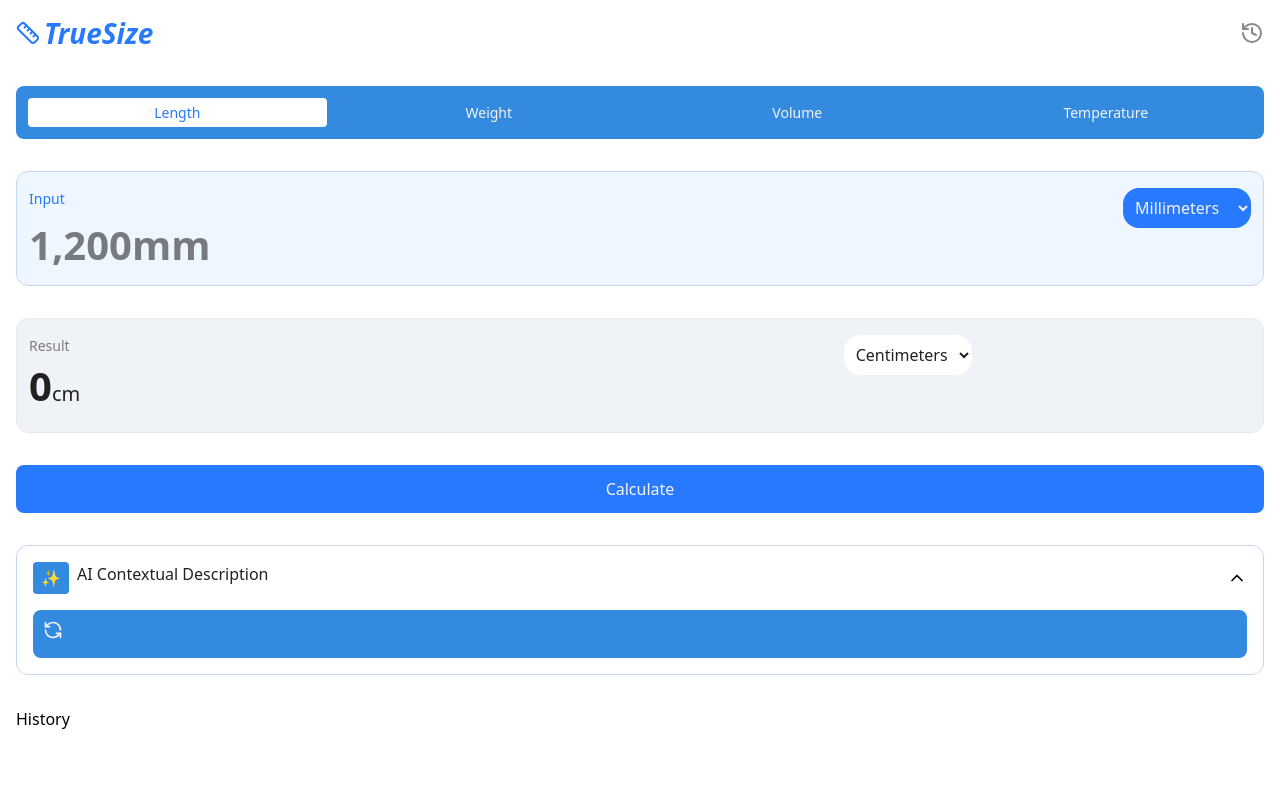
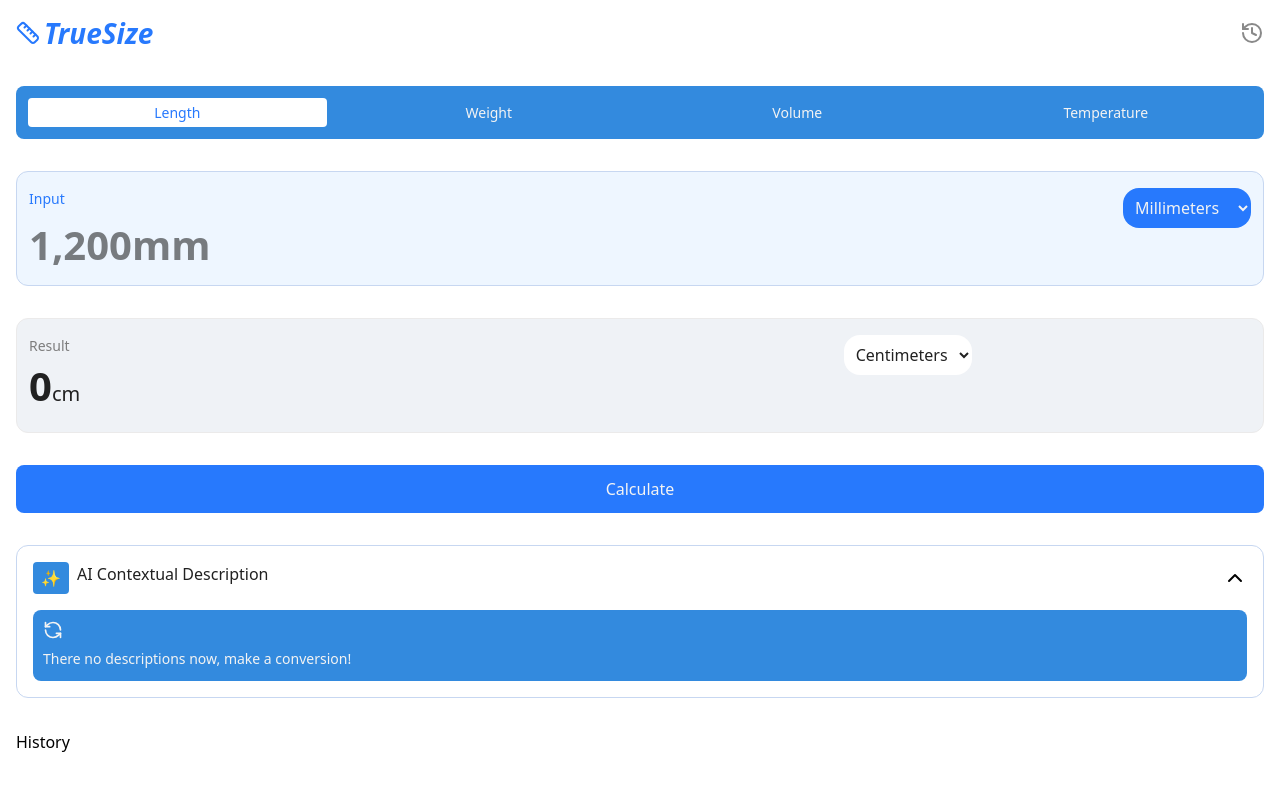
Before and after one commit to Abdulsamad-22/true-size, a Next.js app: page / in a window 1280 px wide. Both pictures are taken after a click on the icon 1237 px from the left and 578 px from the top of the page. Shown: the top 790 px of the page. Built offline with nearby package versions, Linux system fonts and the light colour scheme.

Commit message:
animation of ai description component

```diff
--- a/package.json
+++ b/package.json
@@ -10,6 +10,7 @@
   },
   "dependencies": {
     "@google/generative-ai": "^0.24.1",
+    "framer-motion": "^12.33.0",
     "groq-sdk": "^0.37.0",
     "lucide-react": "^0.563.0",
     "next": "16.1.6",
--- a/src/components/AIDescription.tsx
+++ b/src/components/AIDescription.tsx
@@ -1,5 +1,5 @@
 "use client";
-import { ChevronUp, ChevronDown, RefreshCcw } from "lucide-react";
+import { ChevronDown, RefreshCcw } from "lucide-react";
 import { useState } from "react";
 import { convert } from "../lib/units";
 import { DimensionId } from "../types";
@@ -80,7 +80,6 @@ export default function AIDescription({
       setIsLoadingAI(false);
     }
   };
-  const Icon = openDescription ? ChevronUp : ChevronDown;
 
   return (
     <div className="border-[1px] border-[#C7D7F1] rounded-[12px] p-[1rem] mt-8">
@@ -94,19 +93,50 @@ export default function AIDescription({
           </h2>
         </div>
 
-        {<Icon onClick={handleDescription} size={20} />}
+        <ChevronDown
+          onClick={handleDescription}
+          className={`
+  cursor-pointer
+  transition-transform
+  duration-500
+  ease-[cubic-bezier(0.22,1,0.36,1)]
+  active:scale-90
+  ${openDescription ? "rotate-180" : "rotate-0"}
+`}
+        />
       </div>
 
-      {openDescription && (
+      <div
+        className={`
+    grid transition-all duration-700
+    ease-[cubic-bezier(0.22,1,0.36,1)]
+    ${openDescription ? "grid-rows-[1fr] opacity-100" : "grid-rows-[0fr] opacity-0"}
+  `}
+      >
+        <div className="overflow-hidden">
           <div className="bg-[#338ADE] p-[0.625rem] rounded-[8px] mt-[1rem]">
             <RefreshCcw
               onClick={handleRefreshDescription}
-            className="text-[#f3f3f3] mb-2"
+              className={`
+    text-[#f3f3f3]
+    mb-2
+    cursor-pointer
+    transition-transform
+    duration-300
+    ${isLoadingAI ? "animate-spin [animation-duration:1.2s]" : ""}
+  `}
               size={20}
             />
+
             {isLoadingAI && (
               <p className="text-sm text-[#f3f3f3] mt-2">
                 Generating explanation…
+              </p>
+            )}
+
+            {aiDescription === "" && !isLoadingAI && (
+              <p className="text-[0.875rem] text-[#f3f3f3] leading-relaxed">
+                There no descriptions now, make a conversion!
               </p>
             )}
 
@@ -116,7 +146,8 @@ export default function AIDescription({
               </p>
             )}
           </div>
-      )}
+        </div>
+      </div>
     </div>
   );
 }
```
Also changed, not shown: 1 other file (tests, documents, lock files or other folders). Lines whose indentation alone changed are shown as unchanged.
